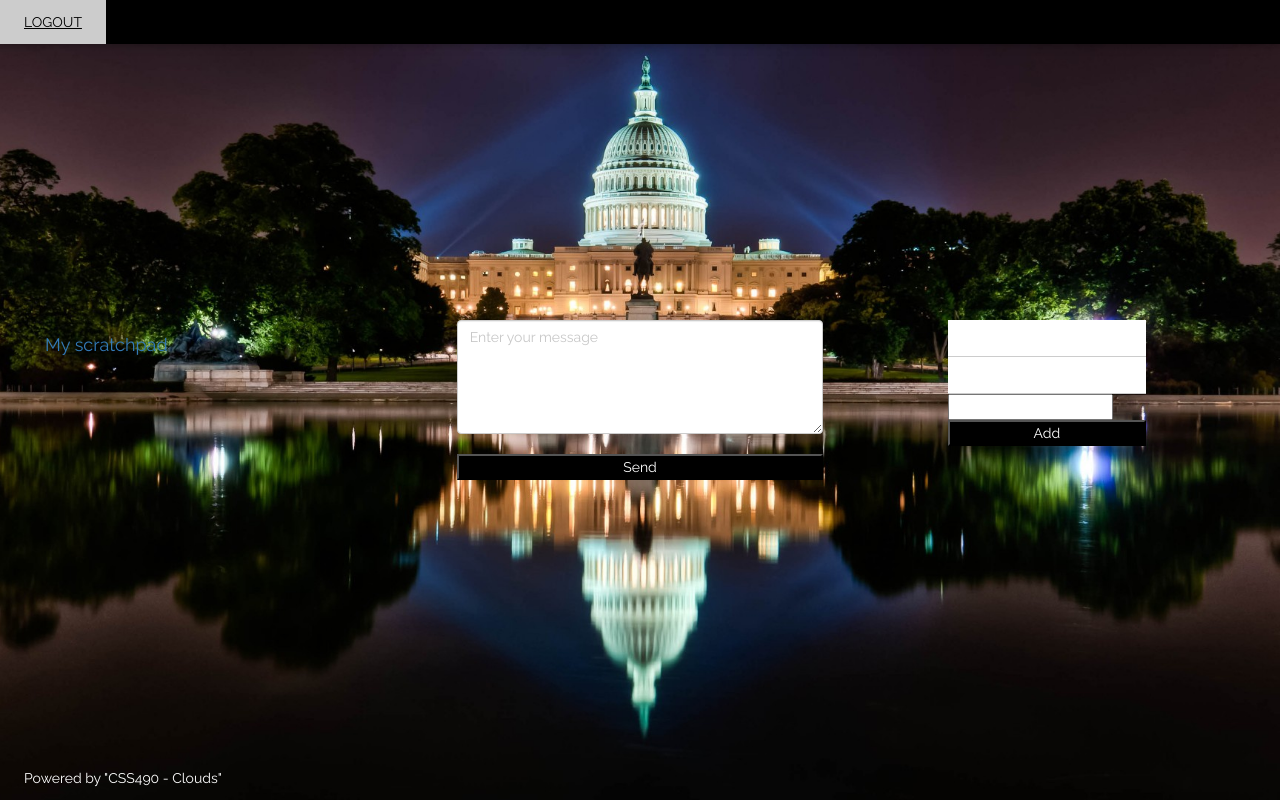
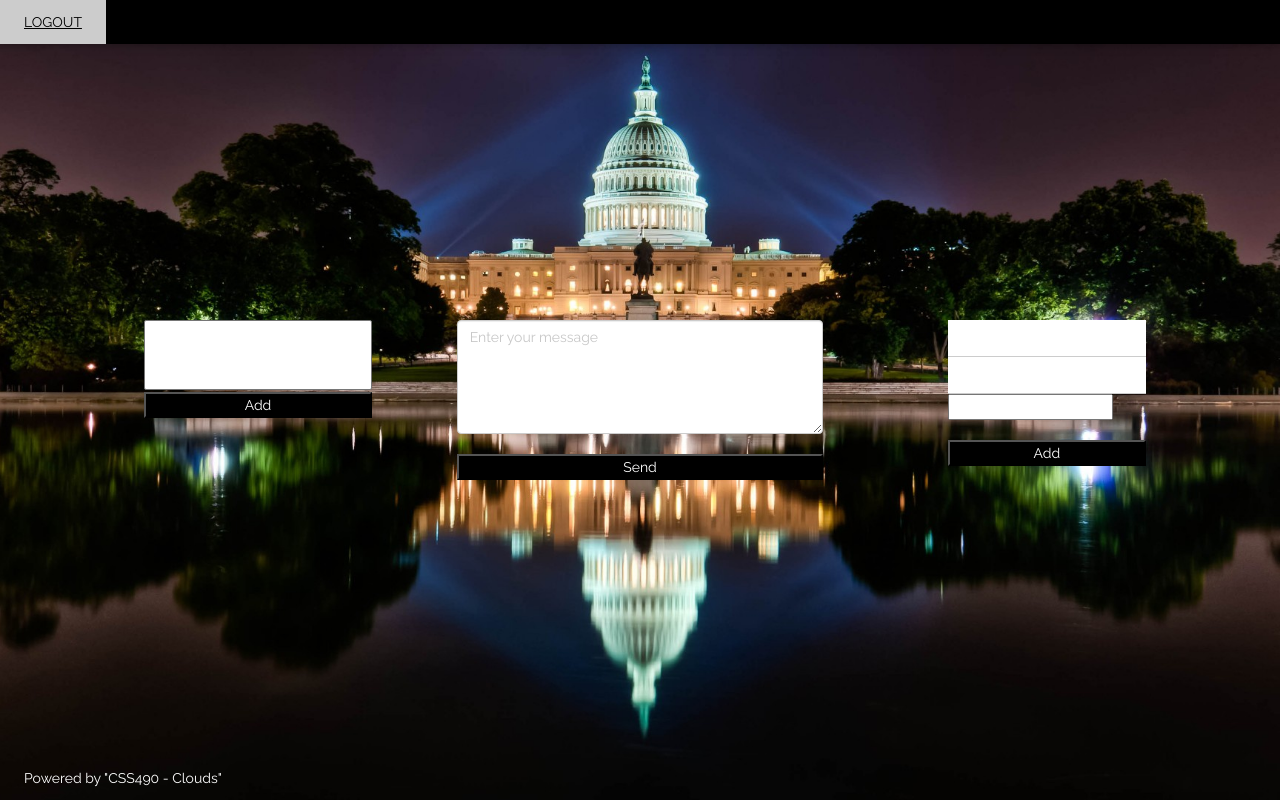
Before and after one commit to olgarose/css490-final, a Flask app: template templates/account.html in a window 1280 px wide. Run offline with Flask 2, Linux system fonts and the light colour scheme; the template is opened without the code that fills it: most values are stand-ins (such as "Sample title", 1, 10 or a date in 2020); some libraries are stand-ins or nearby versions.

Commit message:
got contacts to show in the list

```diff
--- a/application.py
+++ b/application.py
@@ -99,7 +99,14 @@ def main():
 # method to render login page
 @application.route('/account_page', methods=['GET', 'POST'])
 def account_page():
-    return render_template('account.html')
+    response = contacts_table.scan()
+    response = response['Items']
+    contacts_to_display = {}
+    x = 0
+    for i in response:
+        contacts_to_display[x] = {'first': i['first_name'], 'number': i['phone_number']}
+        x += 1
+    return render_template('account.html', contacts=contacts_to_display)
 
 
 # method to render login page
--- a/templates/account.html
+++ b/templates/account.html
@@ -1,6 +1,6 @@
 <!DOCTYPE html>
 <html>
-<title>text-text</title>
+<title>Account</title>
 <meta charset="UTF-8">
 <meta name="viewport" content="width=device-width, initial-scale=1">
 <link rel="stylesheet" href="https://www.w3schools.com/lib/w3.css">
@@ -36,7 +36,15 @@
         padding-right: 30%;
         padding-left: 20%;
     }
+    .add_contacts{
 
+        padding-right: 70%;
+        padding-left: 10%;
+    }
+
+    .selectpicker{
+        width: 100%;
+    }
 
 </style>
 <body>
@@ -70,20 +78,48 @@
 
     <div class="row_page">
         <div class="col-md-4">
-            {# Navigation Bar #}
+            <!--{# Navigation Bar #}-->
             <div class="container">
-                <div class="navbar-header">
-                    <button type="button" class="navbar-toggle collapsed" data-toggle="collapse" data-target="#navbar"
-                            aria-expanded="false" aria-controls="navbar">
-                        <span class="sr-only">Toggle navigation</span>
-                        <span class="icon-bar"></span>
-                        <span class="icon-bar"></span>
-                        <span class="icon-bar"></span>
-                    </button>
-                    <a class="navbar-brand" href="#">My scratchpad</a>
+                <!--<div class="navbar-header">-->
+                    <!--<button type="button" class="navbar-toggle collapsed" data-toggle="collapse" data-target="#navbar"-->
+                            <!--aria-expanded="false" aria-controls="navbar">-->
+                        <!--<span class="sr-only">Toggle navigation</span>-->
+                        <!--<span class="icon-bar"></span>-->
+                        <!--<span class="icon-bar"></span>-->
+                        <!--<span class="icon-bar"></span>-->
+                    <!--</button>-->
+                    <!--<a class="navbar-brand" href="#">My scratchpad</a>-->
+                <!--</div>-->
+                <!--</nav>-->
+
+
+                <div class="add_contacts">
+                    <form action="/select_contacts" method="POST" id="select_contacts">
+                        <!--<input class="w3-input" name="first_name" type="text" placeholder="First Name*" required>-->
+                        <!--<input class="w3-input" name="last_name" type="text" placeholder="Last Name">-->
+                        <!--&lt;!&ndash;<input class="w3-input" name="password" type="number" min="0" placeholder="Phone number*" required>&ndash;&gt;-->
+                        <!--<input type="tel" id="fieldPhone" name="phone" placeholder="(555) 555-1212" required>-->
+
+
+
+
+
+
+
+                        <select class="selectpicker" multiple data-selected-text-format="count > 3">
+                            <!--<option>Ketchup</option>-->
+                            <!--<option>Relish</option>-->
+                            <!--<option>Onions</option>-->
+                            {% for contact in contacts %}
+                                <option>{{ contacts[contact]['first'] }}        {{ contacts[contact]['number'] }}</option>  <br>
+                            {% endfor %}
+
+                        </select>
+                        <button class="w3-bar w3-black" type="submit">Add</button>
+                    </form>
                 </div>
-                </nav>
             </div>
+
         </div>
         <div class="col-md-4">
                 {# Message Box #}
@@ -110,6 +146,8 @@
                     <input class="w3-input" name="last_name" type="text" placeholder="Last Name">
                     <!--<input class="w3-input" name="password" type="number" min="0" placeholder="Phone number*" required>-->
                     <input type="tel" id="fieldPhone" name="phone" placeholder="(555) 555-1212" required>
+                    <br>
+                    <br>
                     <button class="w3-bar w3-black" type="submit">Add</button>
                 </form>
             </div>
```
